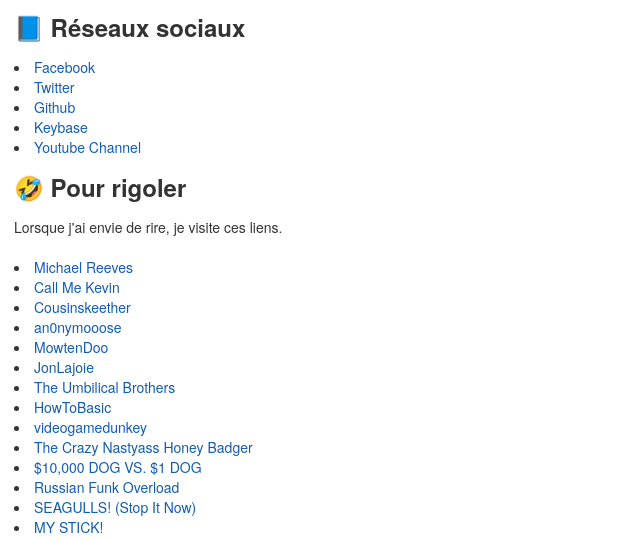
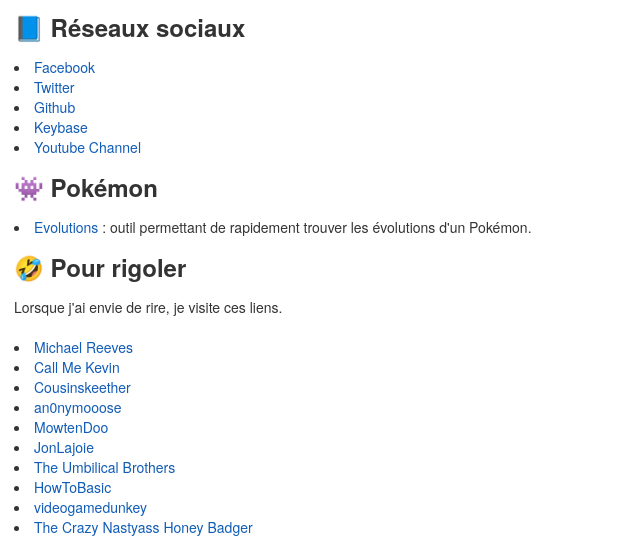
Before and after one commit to madbranch/madbranch.github.com, a plain HTML site: page index.htm in a window 1280 px wide. Shown: the part 230-771 px from the top of the page, without its empty margins (0-640 px from the left). Drawn offline with Linux system fonts and the light colour scheme.

Commit message:
Add evolutions link

```diff
--- a/index.htm
+++ b/index.htm
@@ -6,6 +6,7 @@
     <meta name="author" content="Adam Labranche" />
     <meta property="og:locale" content="fr_CA">
     <meta name="description" content="Site Web personnel à Adam" />
+    <meta name="viewport" content="width=device-width, initial-scale=1">
     <link rel="stylesheet" type="text/css" href="styles/remedy.css" />
     <link rel="stylesheet" type="text/css" href="styles/minimal.css" />
 
@@ -45,6 +46,14 @@
           <li><a href="https://github.com/madbranch">Github</a></li>
           <li><a href="https://keybase.io/madbranch">Keybase</a></li>
           <li><a href="https://www.youtube.com/channel/UCNtFOBy8P8STSaR3v1qke0Q">Youtube Channel</a></li>
+        </ul>
+      </article>
+
+      <article>
+        <h2>&#128126; Pokémon</h2>
+
+        <ul>
+          <li><a href="evolutions.html">Evolutions</a> : outil permettant de rapidement trouver les évolutions d'un Pokémon.</li>
         </ul>
       </article>
 
```
